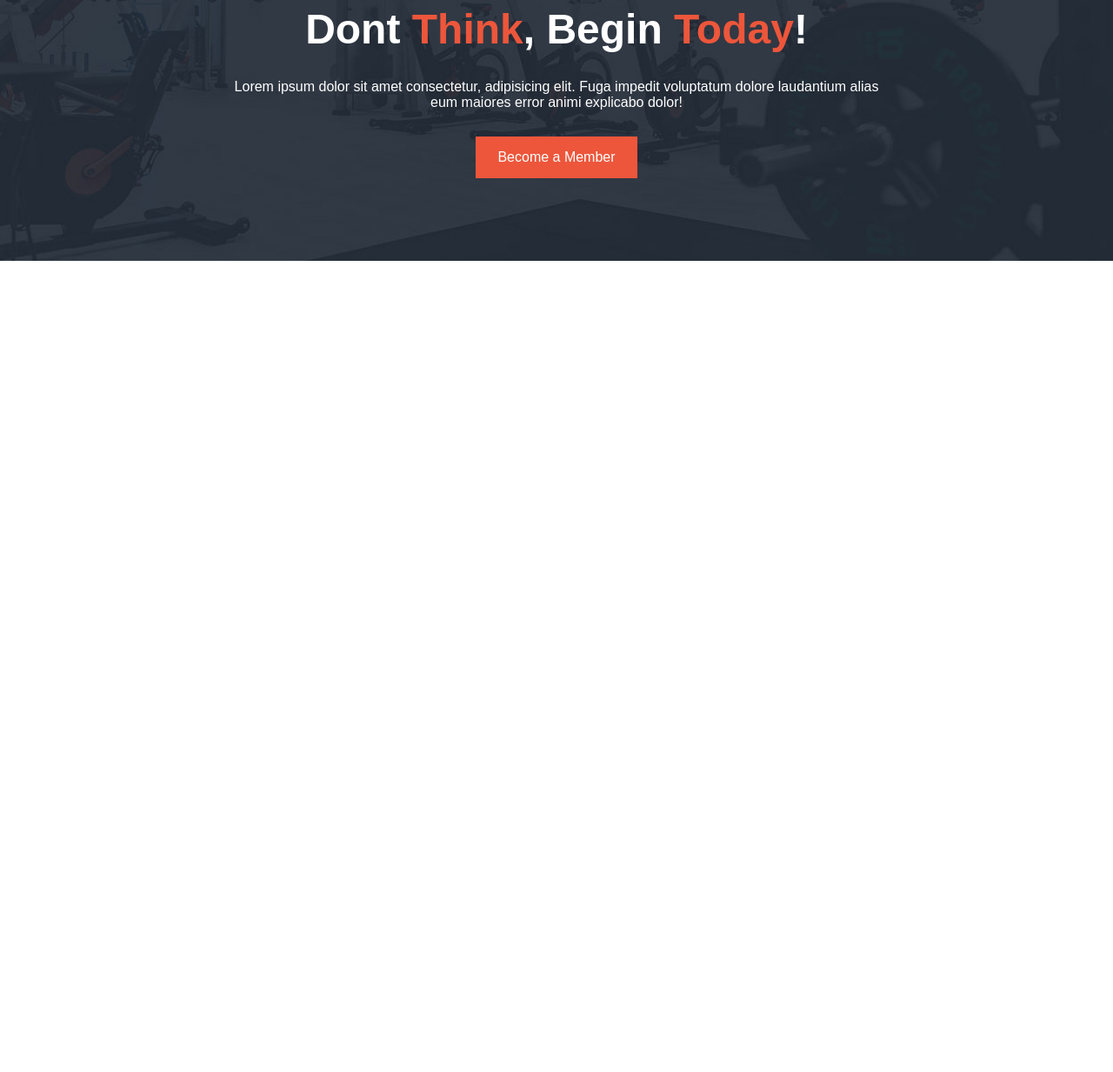
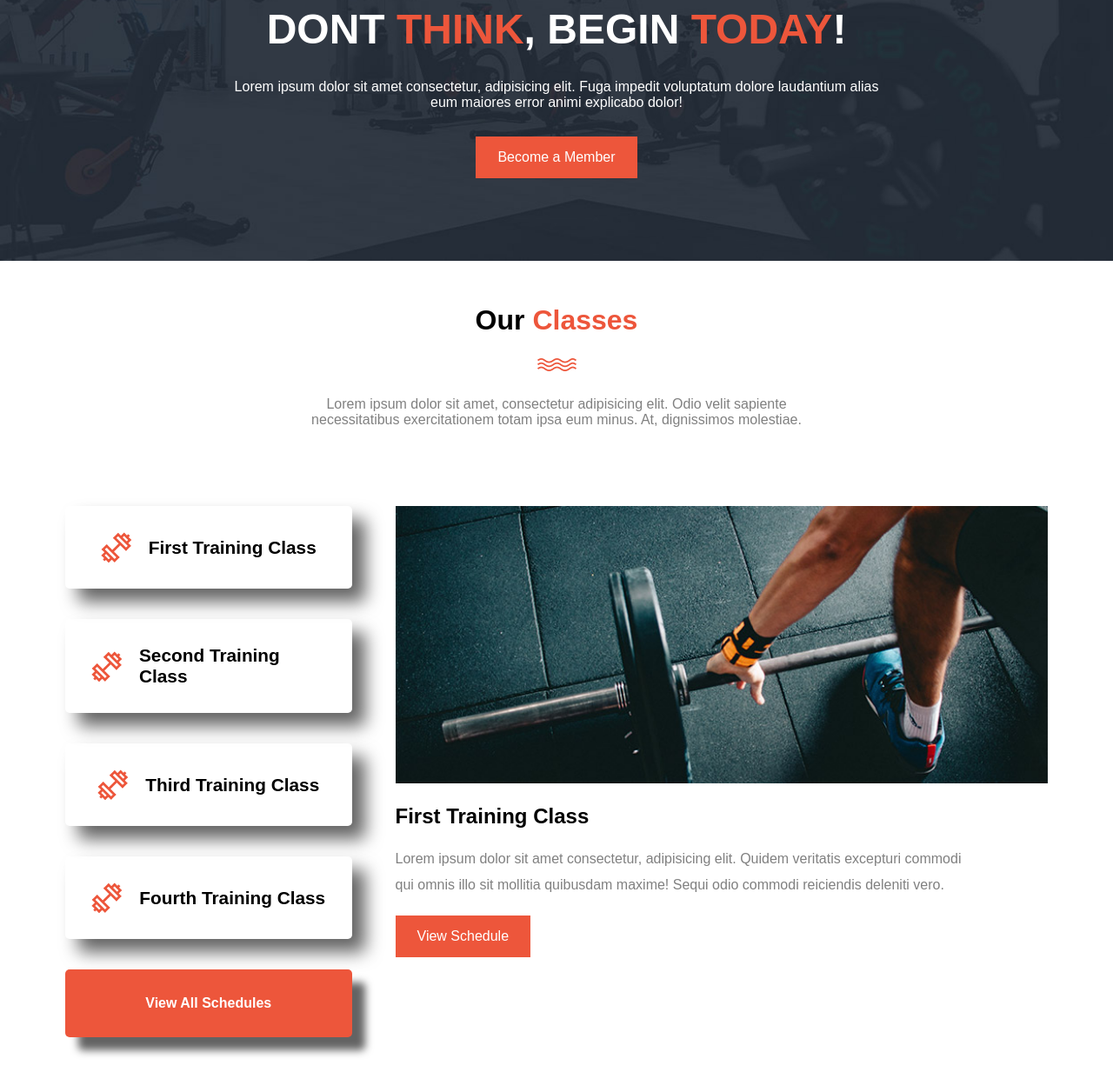
Before and after one commit to shafik720/Responsive-website-with-vanilla-html-css---3-Training-Gym-, a plain HTML site: page index.html in a window 1280 px wide. Shown: the part 1694-2927 px from the top of the page at 87% size. Before the commit the page ends 1994 px from the top, so only its background shows below. Drawn offline with Linux system fonts and the light colour scheme.

Commit message:
class section done

```diff
--- a/index.html
+++ b/index.html
@@ -121,13 +121,51 @@
 
             <!------------------ Think section starts here  --------------------->
         <section class="think-section">
-            <div class="think-sections">
+            <div class="think-sections mid-sections">
                 <h1>Dont <span class="orange-text">Think</span>, Begin <span class="orange-text">Today</span>!</h1>
                 <p>Lorem ipsum dolor sit amet consectetur, adipisicing elit. Fuga impedit voluptatum dolore laudantium alias eum maiores error animi explicabo dolor!</p>
                 <a id="orange-button2" href="">Become a Member</a>
             </div>
         </section>
         <!------------------ Think section ends here  --------------------->
+
+        <!------------------ Class section starts here  --------------------->
+        <section class="class-section">
+            <div class="class-sections fixed-width">
+                <div class="class-headings">
+                    <h1>Our <span class="orange-text">Classes</span></h1>
+                    <img src="images/line-dec.png" alt="">
+                    <p>Lorem ipsum dolor sit amet, consectetur adipisicing elit. Odio velit sapiente necessitatibus exercitationem totam ipsa eum minus. At, dignissimos molestiae.</p>
+                </div>
+                <div class="class-detail">
+                    <div class="class-detail-1">
+                        <div class="class-card">
+                            <img src="images/tabs-first-icon.png" alt="">
+                            <h2>First Training Class</h2>
+                        </div>
+                        <div class="class-card">
+                            <img src="images/tabs-first-icon.png" alt="">
+                            <h2>Second Training Class</h2>
+                        </div>
+                        <div class="class-card">
+                            <img src="images/tabs-first-icon.png" alt="">
+                            <h2>Third Training Class</h2>
+                        </div>
+                        <div class="class-card">
+                            <img src="images/tabs-first-icon.png" alt="">
+                            <h2>Fourth Training Class</h2>
+                        </div>
+                        <a id="orange-button3" href="#">View All Schedules</a>
+                    </div>
+                    <div class="class-detail-2">
+                        <img src="images/training-image-01.jpg" alt="">
+                        <h2>First Training Class</h2>
+                        <p>Lorem ipsum dolor sit amet consectetur, adipisicing elit. Quidem veritatis excepturi commodi qui omnis illo sit mollitia quibusdam maxime! Sequi odio commodi reiciendis deleniti vero.</p>
+                        <a id="orange-button2" href="#">View Schedule</a>
+                    </div>
+                </div>
+            </div>
+        </section>
     </main>
 </body>
 </html>
--- a/style.css
+++ b/style.css
@@ -175,17 +175,93 @@ nav h1{
 }
 .think-sections h1{
     font-size: 3em;
+    text-transform: uppercase;
 }
 .think-sections p{
     margin: 30px 0px;
     font-weight: 500;
 }
+/*--------------------------- Think sections ends Here --------------------------------*/
+
+/*--------------------------- Class sections starts Here --------------------------------*/
+
+.class-section{
+    padding: 30px 0;
+}
+.class-headings{
+    text-align: center;
+    margin-top: 20px;
+}
+.class-headings h1{
+    font-size: 2em;
+}
+.class-headings p{
+    color: grey;
+    width: 50%;
+    margin: auto;
+}
+.class-headings img{
+    margin: 25px 0;
+}
 
 
+.class-detail{
+    display: flex;
+    column-gap: 50px;
+    margin-top: 80px;
+    padding: 10px;
+}
+.class-detail-1{
+    display: flex;
+    flex-direction: column;
+    row-gap: 35px;
+    width: 50%;
+}
+.class-card{
+    display: flex;
+    column-gap: 20px;
+    justify-content: center;
+    align-items: center;
+    padding: 30px;
+    border-radius: 5px;
+    box-shadow: 15px 15px 20px rgba(0, 0, 0, 0.61);
+    cursor: pointer;
+}
+.class-card:hover{
+    color: #ED563B;
+}
+.class-card h2{
+    font-size: 1.3em;
+}
+#orange-button3{
+    color: white;
+    display: inline-block;
+    padding: 15px 25px;
+    background: #ED563B;
+    font-weight: 400;
+    text-align: center;
+    padding: 30px;
+    border-radius: 5px;
+    font-weight: 700;
+    box-shadow: 15px 15px 10px rgba(0, 0, 0, 0.61);
+}
+#orange-button3:hover{
+    opacity: 0.7;
+}
 
-
-
-
+.class-detail-2 p{
+    margin: 20px 0;
+    color: grey;
+    width: 90%;
+    line-height: 30px;
+}
+.class-detail-2 h2{
+    margin-top: 20px;
+    font-weight: 800;
+}
+.class-detail-2 img{
+    width: 100%;
+}
 
 
 
@@ -264,6 +340,24 @@ nav h1{
         width: 90%;
         margin: auto;
     }
+    /*--------------------------- Class Sections--------------------------------*/
+    .class-headings p{
+        color: grey;
+        width: 90%;
+        margin: auto;
+    }
+    .class-detail{
+        display: flex;
+        flex-direction: column;
+        row-gap: 50px;
+        margin-top: 80px;
+    }
+    .class-detail-1{
+        display: flex;
+        flex-direction: column;
+        row-gap: 35px;
+        width: 100%;
+    }
 }
 
 /* For ipads, tablet:  */
@@ -334,6 +428,24 @@ nav h1{
         width: 90%;
         margin: auto;
     }
+    /*--------------------------- Class Sections--------------------------------*/
+    .class-headings p{
+        color: grey;
+        width: 90%;
+        margin: auto;
+    }
+    .class-detail{
+        display: flex;
+        flex-direction: column;
+        row-gap: 50px;
+        margin-top: 80px;
+    }
+    .class-detail-1{
+        display: flex;
+        flex-direction: column;
+        row-gap: 35px;
+        width: 100%;
+    }
 }
 
 /* For Small screen, laptop:  */
@@ -368,4 +480,27 @@ nav h1{
         text-align: center;
         width: 80%;
     }
+    /*--------------------------- Class Sections--------------------------------*/
+    .class-headings p{
+        color: grey;
+        width: 90%;
+        margin: auto;
+    }
+    .class-detail{
+        display: flex;
+        flex-direction: column;
+        row-gap: 50px;
+        margin-top: 80px;
+    }
+    .class-detail-1{
+        display: flex;
+        flex-direction: column;
+        row-gap: 35px;
+        width: 60%;
+        margin: auto;
+    }
+    .class-detail-2{
+        width: 80%;
+        margin: auto;
+    }
 }
```
